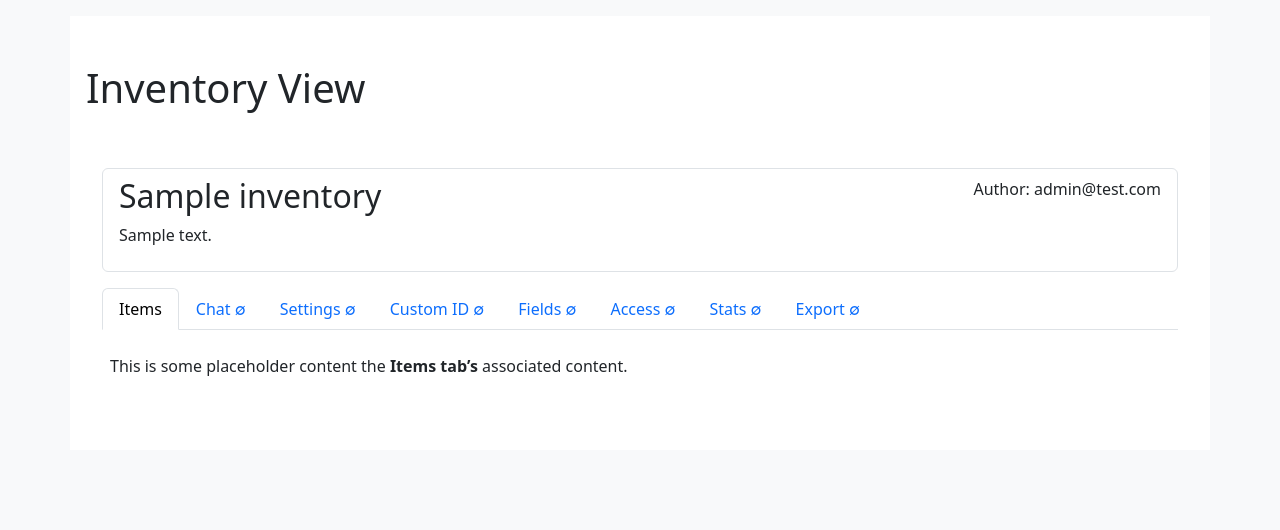
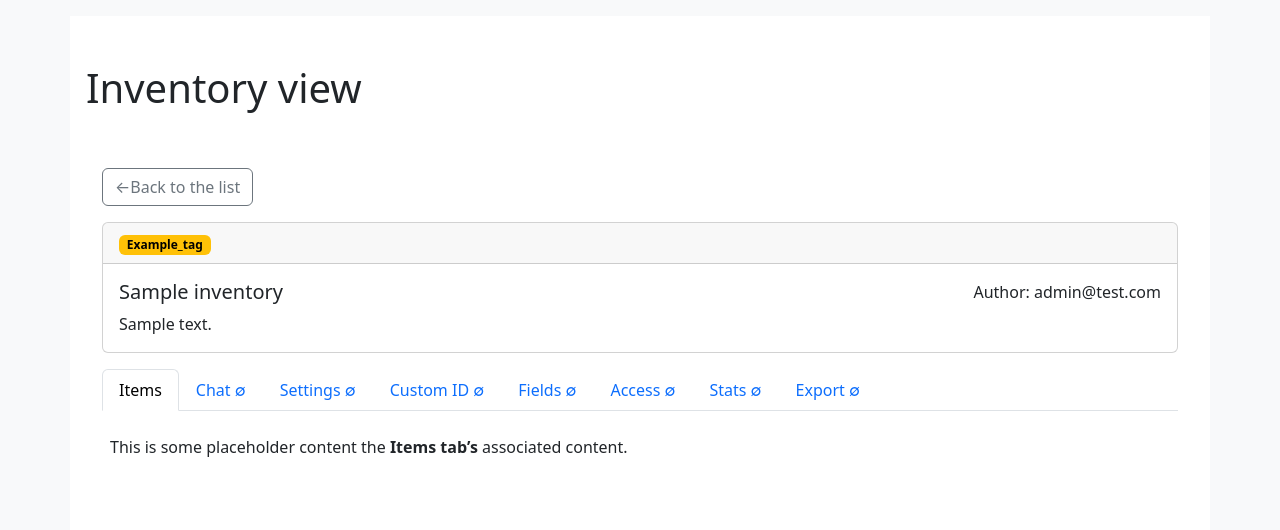
Before and after one commit to rafalkesik/iLearning-inventory-manager, a Rails app: page /inventories/1 in a window 1280 px wide. Shown: the part 74-604 px from the top of the page. Run offline with Rails 7, Linux system fonts and the light colour scheme; tables that the repository leaves empty hold one stand-in row (values such as "Sample post"); style sheets or scripts are compiled from the project's sources; some libraries are stand-ins or nearby versions.

Commit message:
Improve design of inventory view table

```diff
--- a/app/views/inventories/_inventory_card.html.erb
+++ b/app/views/inventories/_inventory_card.html.erb
@@ -1,6 +1,6 @@
 <%= link_to inventory, class: "text-decoration-none card card-hover text-start p-0" do %>
   <div class="card-header">
-    <span class='btn bg-success-subtle btn-sm pe-none py-0'>Example_tag</span>
+    <span class='badge text-bg-warning'>Example_tag</span>
   </div>
   <div class="card-body">
     <h5 class="card-title"><%= inventory.title %></h5>
--- a/app/views/inventories/index.html.erb
+++ b/app/views/inventories/index.html.erb
@@ -1,6 +1,6 @@
 <div class='d-flex flex-column gap-5'>
   <h1>
-    All existing inventories
+    All inventories
   </h1>
 
   <div class='w-75 ms-3 d-flex flex-column gap-3'>
--- a/app/views/inventories/show.html.erb
+++ b/app/views/inventories/show.html.erb
@@ -1,23 +1,27 @@
 <div class='d-flex flex-column gap-5'>
   <h1>
-    Inventory View
+    Inventory view
   </h1>
 
   <div class='d-flex flex-column gap-3 px-3'>
-    <div class='border rounded py-2 px-3'>
-      <div class='row'>
-        <div class='col-8'>
-          <h2>
-            <%= @inventory.title %>
-          </h2>
-          <p class='fw-lighter'>
-            <%= @inventory.description %>
+    <%= link_to "←Back to the list", inventories_path,
+                class: 'btn btn-outline-secondary align-self-start' %>
+
+    <div class="card">
+      <div class="card-header">
+        <span class='badge text-bg-warning'>Example_tag</span>
+      </div>
+      <div class="card-body">
+        <div class='row'>
+          <div class='col-8'>
+            <h5 class="card-title"><%= @inventory.title %></h5>
+            <p class="card-text"><%= @inventory.description %></p>
+          </div>
+
+          <p class='col-4 fw-lighter fw-italic text-end'>
+            Author: <%= @inventory.author.email %>
           </p>
         </div>
-
-        <p class='fw-lighter fw-italic col-4 text-end'>
-          Author: <%= @inventory.author.email %>
-        </p>
       </div>
     </div>
 
```
